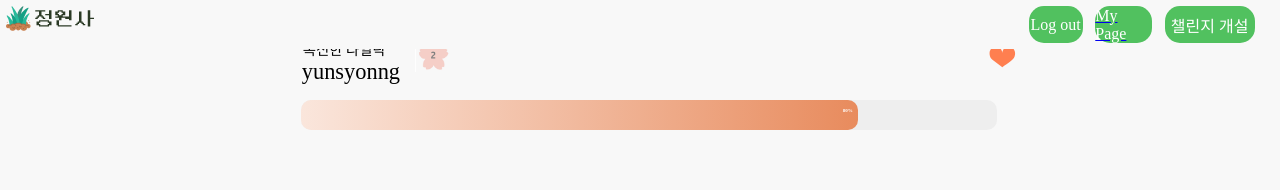
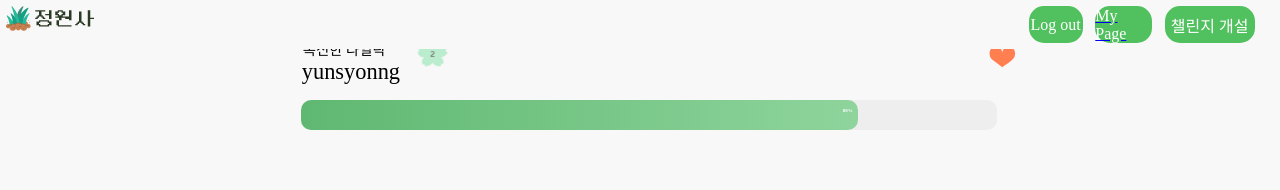
Before and after one commit to yunseonyeong/Gardener_Client, a React (Create React App) app: page /profile/1 in a window 1280 px wide. Shown: the top 190 px of the page. Built offline with nearby package versions, Linux system fonts and the light colour scheme; a web font is replaced by a local one.

Commit message:
exp color modified

```diff
--- a/src/data/profilePageData.js
+++ b/src/data/profilePageData.js
@@ -6,7 +6,7 @@ const profilePageData = {
         nickname: "yunsyonng",
         devType: "폭신한 라일락",
         exp: 80,
-        tierType: "pink",
+        tierType: "bronze",
         tierNum: 2,
         levelup:false,
     },
--- a/src/pages/profilePage/profilePage.js
+++ b/src/pages/profilePage/profilePage.js
@@ -341,13 +341,13 @@ const ProfilePage = () => {
 
       useEffect(()=>{
         if(profileData.tierType === "bronze"){
-          setBgColor(["#8ed49c","#5fb871"]);
+          setBgColor(["#5fb871","#8ed49c"]);
         }
         else if(profileData.tierType === "pink"){
-          setBgColor(["#fae6dc","#e88b5d"]);
+          setBgColor(["#e88b5d","#fae6dc"]);
         }
         else if(profileData.tierType === "purple"){
-          setBgColor(["#a882cf","#723491"]);
+          setBgColor(["#723491","#a882cf"]);
         }
       },[profileData])
 
```
